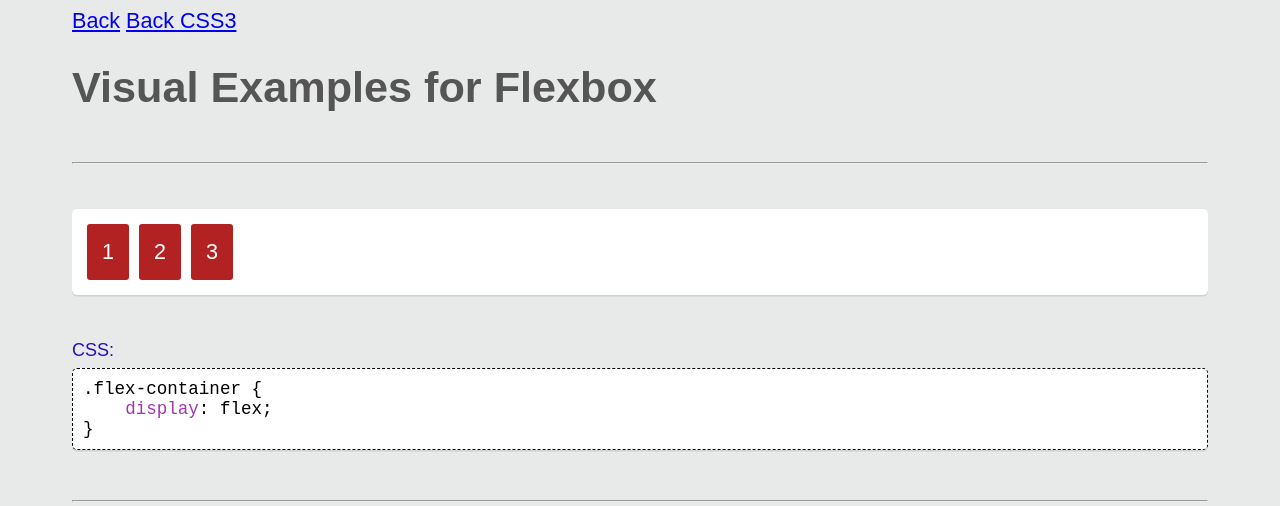
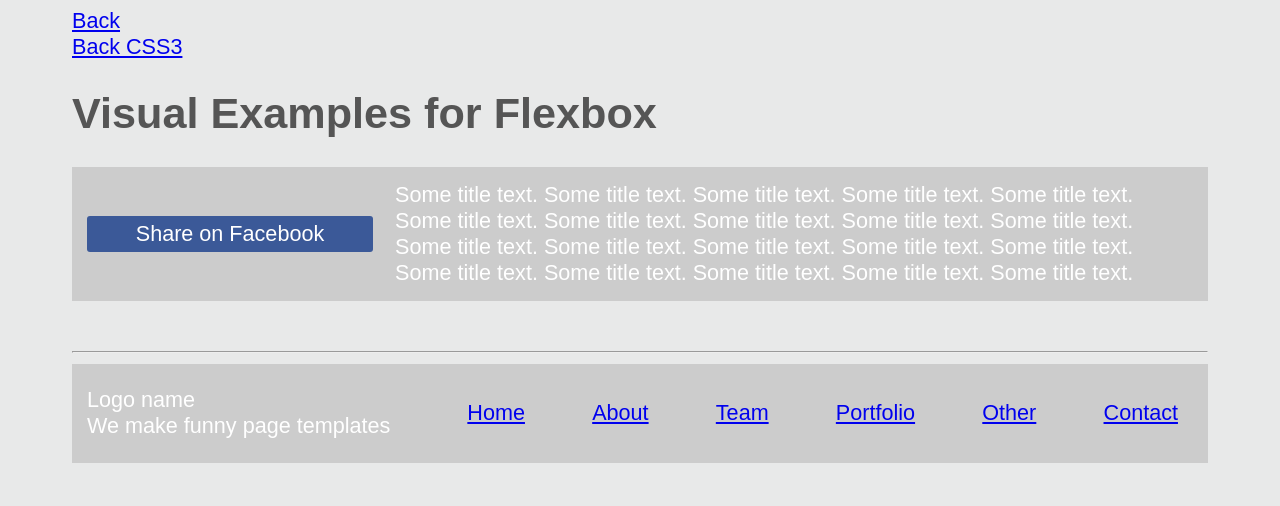
Before and after one commit to p-12s/github.com, a Jekyll site: the page css3/fexbox_how_to_allply.html, which Jekyll copies as it is, in a window 1280 px wide. Shown: the top 506 px of the page. Built offline with Jekyll 4.4.1, drawn with Linux system fonts in a browser that asks for light colours; some of the changed text lies outside the part shown; grey boxes are pictures that could not be loaded.

Commit message:
Добавил примеры с flexbox

```diff
--- a/css3/fexbox_how_to_allply.html
+++ b/css3/fexbox_how_to_allply.html
@@ -10,28 +10,160 @@
 </head>
 <body>
 <a href="/">Back</a>
+<br>
 <a href="/css3/">Back CSS3</a>
 
 <h1>Visual Examples for Flexbox</h1>
 
+
+<div class="share-content">
+    <div class="wrap">
+        <div class="top-share-fb">
+            <span>Share on Facebook</span>
+        </div>
+        <div class="top-share-text">
+            Some title text. Some title text. Some title text. Some title text. Some title text.
+            Some title text. Some title text. Some title text. Some title text. Some title text.
+            Some title text. Some title text. Some title text. Some title text. Some title text.
+            Some title text. Some title text. Some title text. Some title text. Some title text.
+        </div>
+    </div>
+</div>
+
+<style>
+    .wrap {
+        background-color: #ccc;
+        padding: 15px;
+        display: flex;
+        align-items: center;
+    }
+    .top-share-fb {
+        background-color: #3b5998;
+        border-radius: 3px;
+        padding: 5px 10px;
+        flex: 1;
+        text-align: center;
+        margin-right: 2%;
+    }
+    .top-share-text {
+        flex: 3;
+    }
+</style>
+
 <hr>
-<!-- 1 -->
-<div class="common-view flex-container-1">
-    <div class="flex-element">1</div>
-    <div class="flex-element">2</div>
-    <div class="flex-element">3</div>
-</div>
-<span class="code-type type-css">CSS:</span>
-<pre>
-.flex-container {
-    <span>display</span>: flex;
-}
-</pre>
+
+<nav>
+    <div class="wrap1">
+        <div class="logo">
+            <div class="ltitle">Logo name</div>
+            <div class="lsub">We make funny page templates</div>
+        </div>
+        <menu>
+            <li><a href="#">Home</a></li>
+            <li><a href="#">About</a></li>
+            <li><a href="#">Team</a></li>
+            <li><a href="#">Portfolio</a></li>
+            <li><a href="#">Other</a></li>
+            <li><a href="#">Contact</a></li>
+        </menu>
+    </div>
+</nav>
+
+<style>
+    nav {
+        background-color: #ccc;
+        padding: 15px;
+    }
+    menu li {
+        list-style: none;
+    }
+    .wrap1 {
+        display: flex;
+        align-items: center;
+        flex-wrap: wrap;
+    }
+    .logo {
+        flex: 1 1 auto;
+    }
+    menu {
+        display: flex;
+        flex: 3 1 auto;
+        justify-content: space-between;
+        padding: 0;
+        flex-wrap: wrap;
+    }
+    menu li {
+        list-style: none;
+        padding: 0 15px;
+    }
+</style>
+
 <hr>
 
 
+<div class="wrap2">
+    <div class="item">
+        <img src="http://runa-odin.narod.ru/gfx/gur/kr3.gif" alt="Ho-ho-ho" />
+        <h2>SmartGit Creative</h2>
+        <p>This is why you will use it</p>
+        <div class="subtitle">
+            This is long or short text. This is long or short text.
+            This is long or short text. This is long or short text.
+            This is long or short text. This is long or short text.
+        </div>
+    </div>
+    <div class="item">
+        <img src="http://runa-odin.narod.ru/gfx/gur/kr3.gif" alt="Ho-ho-ho" />
+        <h2>SmartGit Creative</h2>
+        <p>This is why you will use it</p>
+        <div class="subtitle">
+            This is long or short text. This is long or short text.
+            This is long or short text. This is long or short text.
+            This is long or short text. This is long or short text.
+            This is long or short text. This is long or short text.
+            This is long or short text. This is long or short text.
+            This is long or short text. This is long or short text.
+        </div>
+    </div>
+    <div class="item">
+        <img src="http://runa-odin.narod.ru/gfx/gur/kr3.gif" alt="Ho-ho-ho" />
+        <h2>SmartGit Creative</h2>
+        <p>This is why you will use it</p>
+        <div class="subtitle">
+            This is long or short text. This is long or short text.
+            This is long or short text. This is long or short text.
+            This is long or short text. This is long or short text.
+            This is long or short text. This is long or short text.
+            This is long or short text. This is long or short text.
+        </div>
+    </div>
+    <div class="item">
+        <img src="http://runa-odin.narod.ru/gfx/gur/kr3.gif" alt="Ho-ho-ho" />
+        <h2>SmartGit Creative</h2>
+        <p>This is why you will use it</p>
+        <div class="subtitle">
+            This is long or short text. This is long or short text.
+            This is long or short text. This is long or short text.
+        </div>
+    </div>
+</div>
 
-
+<style>
+    .wrap2 {
+        background-color: #ccc;
+        padding: 15px;
+        display: flex;
+        flex-wrap: wrap;
+        justify-content: space-around;
+    }
+    .item {
+        padding: 15px;
+        flex-basis: 330px;
+    }
+    img {
+        width: 100%;
+    }
+</style>
 
 
 
--- a/css3/index.html
+++ b/css3/index.html
@@ -11,7 +11,7 @@
 <body>
     <a href="/">Back</a>
     <br>
-    <a href="/fexbox_how_to_allply.html">How to apply</a>
+    <a href="/css3/fexbox_how_to_allply.html">How to apply</a>
 
     <h1>Visual Guides for Flexbox</h1>
     <a href="http://frontender.info/a-guide-to-flexbox/" target="_blank">Original resource</a><br>
```
